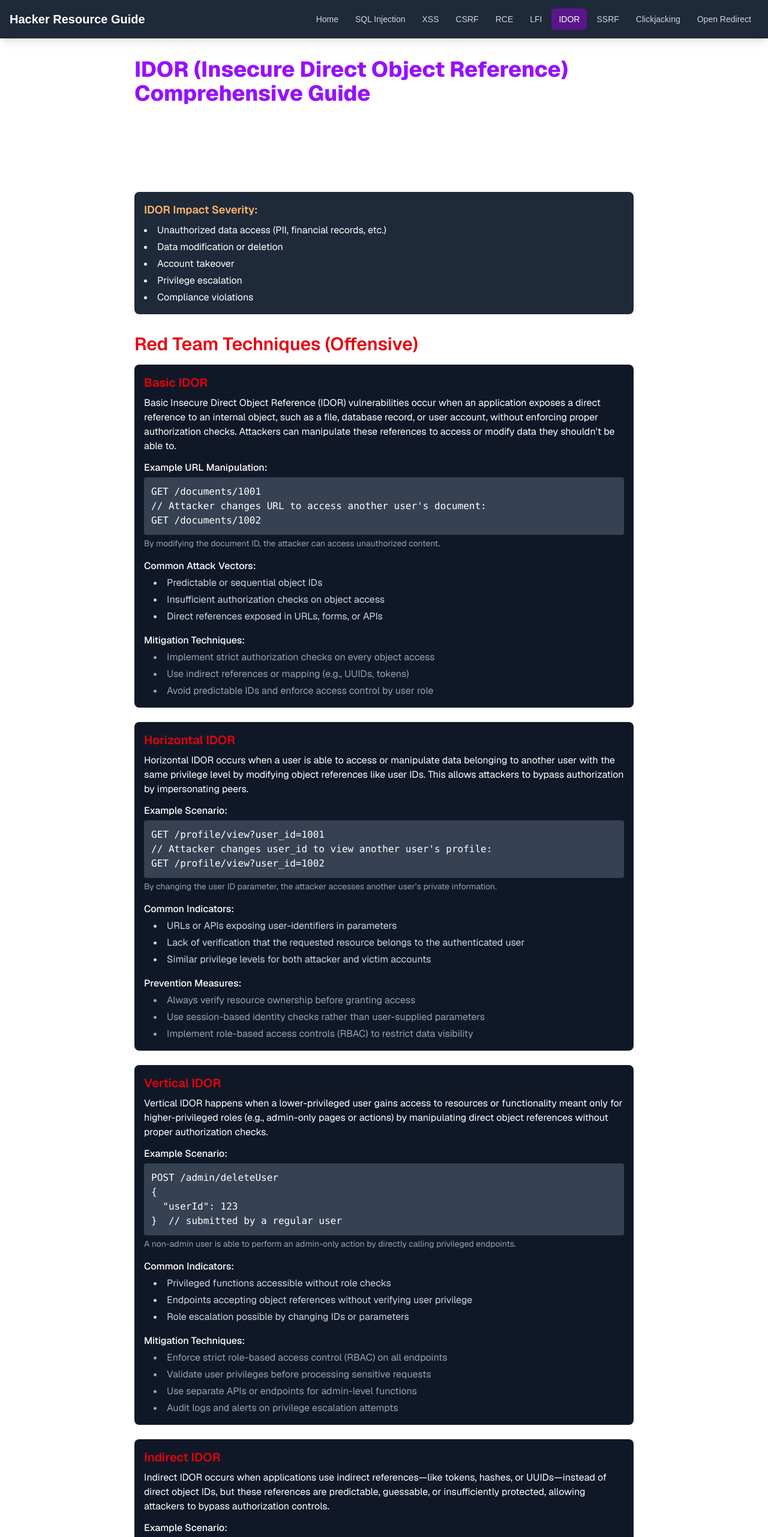
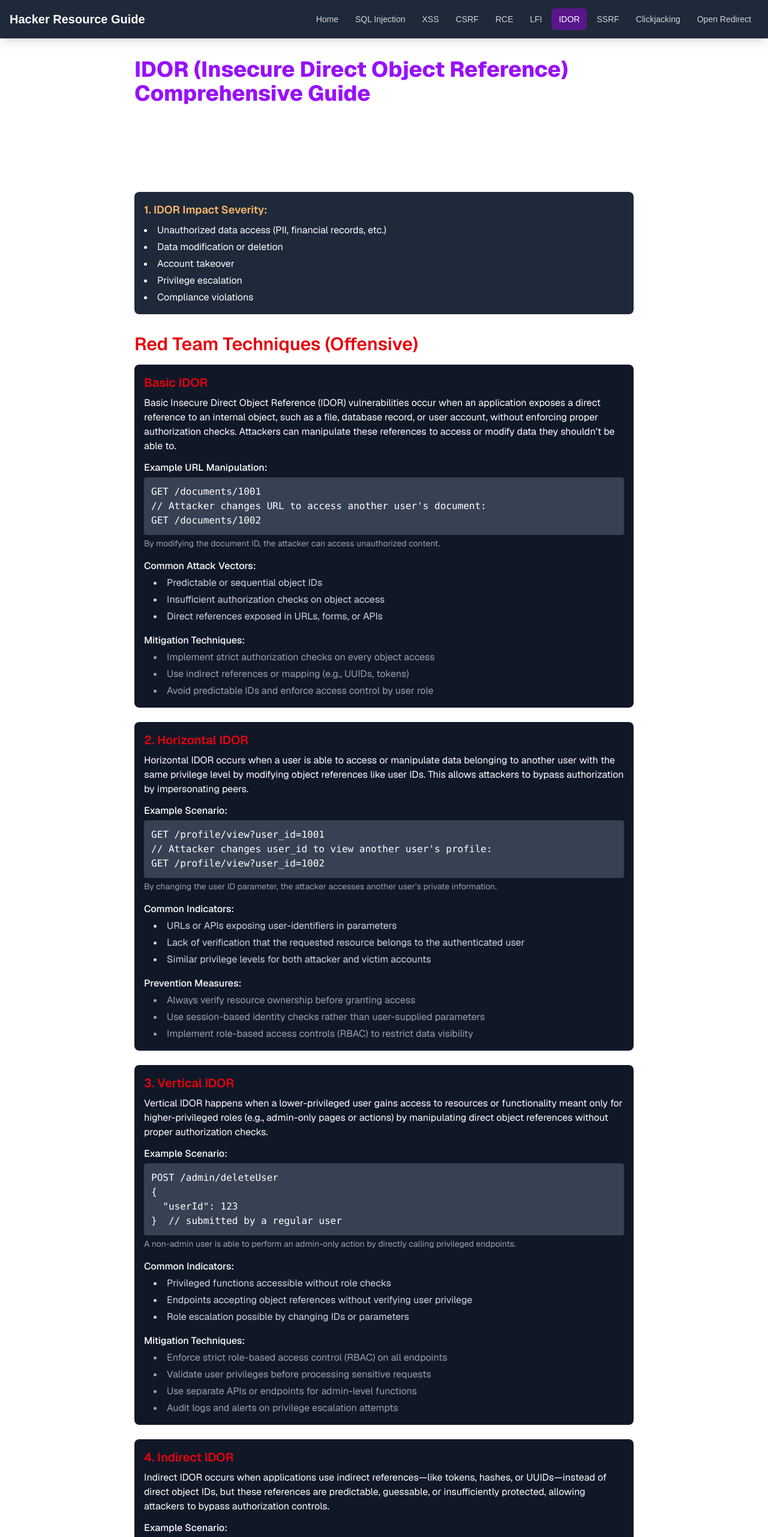
Before and after one commit to AnonAmosAdmn/HackingResourcesGuide, a Next.js app: page /idor in a window 1280 px wide. Shown: the top 2563 px of the page at 60% size. Built offline with nearby package versions, Linux system fonts and the light colour scheme.

Commit message:
Update page.tsx

```diff
--- a/app/idor/page.tsx
+++ b/app/idor/page.tsx
@@ -12,7 +12,7 @@ export default function IDORPage() {
           Insecure Direct Object Reference (IDOR) occurs when an application provides direct access to objects based on user-supplied input without proper authorization checks.
         </p>
         <div className="mt-4 p-4 bg-gray-800 rounded-lg">
-          <h3 className="text-lg font-semibold mb-2 text-orange-300">IDOR Impact Severity:</h3>
+          <h3 className="text-lg font-semibold mb-2 text-orange-300">1. IDOR Impact Severity:</h3>
           <ul className="list-disc list-inside space-y-1">
             <li>Unauthorized data access (PII, financial records, etc.)</li>
             <li>Data modification or deletion</li>
@@ -68,7 +68,7 @@ GET /documents/1002`}
 
 
         <article className="mb-6 bg-gray-900 p-4 rounded-lg">
-          <h3 className="text-xl font-semibold mb-2 text-red-600">Horizontal IDOR</h3>
+          <h3 className="text-xl font-semibold mb-2 text-red-600">2. Horizontal IDOR</h3>
           <p className="mb-3">
             Horizontal IDOR occurs when a user is able to access or manipulate data belonging to another user with the same privilege level by modifying object references like user IDs. This allows attackers to bypass authorization by impersonating peers.
           </p>
@@ -108,7 +108,7 @@ GET /profile/view?user_id=1002`}
 
 
         <article className="mb-6 bg-gray-900 p-4 rounded-lg">
-          <h3 className="text-xl font-semibold mb-2 text-red-600">Vertical IDOR</h3>
+          <h3 className="text-xl font-semibold mb-2 text-red-600">3. Vertical IDOR</h3>
           <p className="mb-3">
             Vertical IDOR happens when a lower-privileged user gains access to resources or functionality meant only for higher-privileged roles (e.g., admin-only pages or actions) by manipulating direct object references without proper authorization checks.
           </p>
@@ -151,7 +151,7 @@ GET /profile/view?user_id=1002`}
 
 
         <article className="mb-6 bg-gray-900 p-4 rounded-lg">
-          <h3 className="text-xl font-semibold mb-2 text-red-600">Indirect IDOR</h3>
+          <h3 className="text-xl font-semibold mb-2 text-red-600">4. Indirect IDOR</h3>
           <p className="mb-3">
             Indirect IDOR occurs when applications use indirect references—like tokens, hashes, or UUIDs—instead of direct object IDs, but these references are predictable, guessable, or insufficiently protected, allowing attackers to bypass authorization controls.
           </p>
@@ -193,7 +193,7 @@ GET /files/download?token=abc123def457`}
 
 
         <article className="mb-6 bg-gray-900 p-4 rounded-lg">
-          <h3 className="text-xl font-semibold mb-2 text-red-600">Mass Assignment</h3>
+          <h3 className="text-xl font-semibold mb-2 text-red-600">5. Mass Assignment</h3>
           <p className="mb-3">
             Mass Assignment vulnerabilities occur when an application blindly binds user-controlled input (such as JSON or form data) to internal objects without filtering or validating which fields can be modified. This allows attackers to overwrite sensitive or protected properties, like roles or permissions.
           </p>
```
